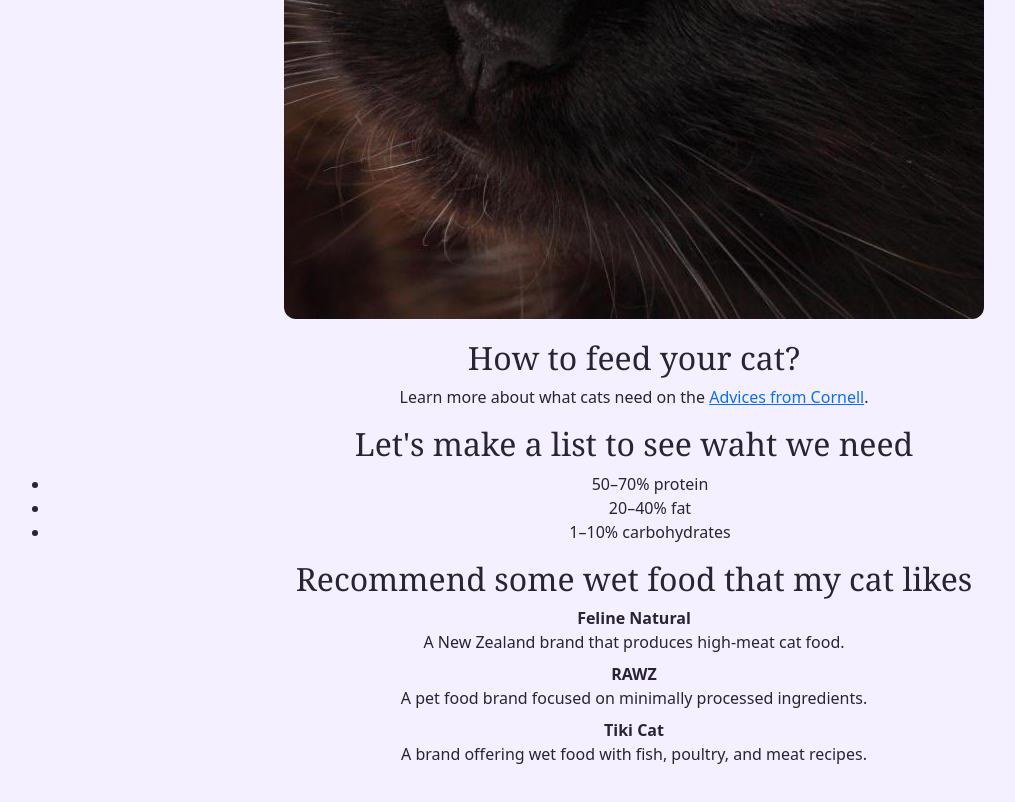
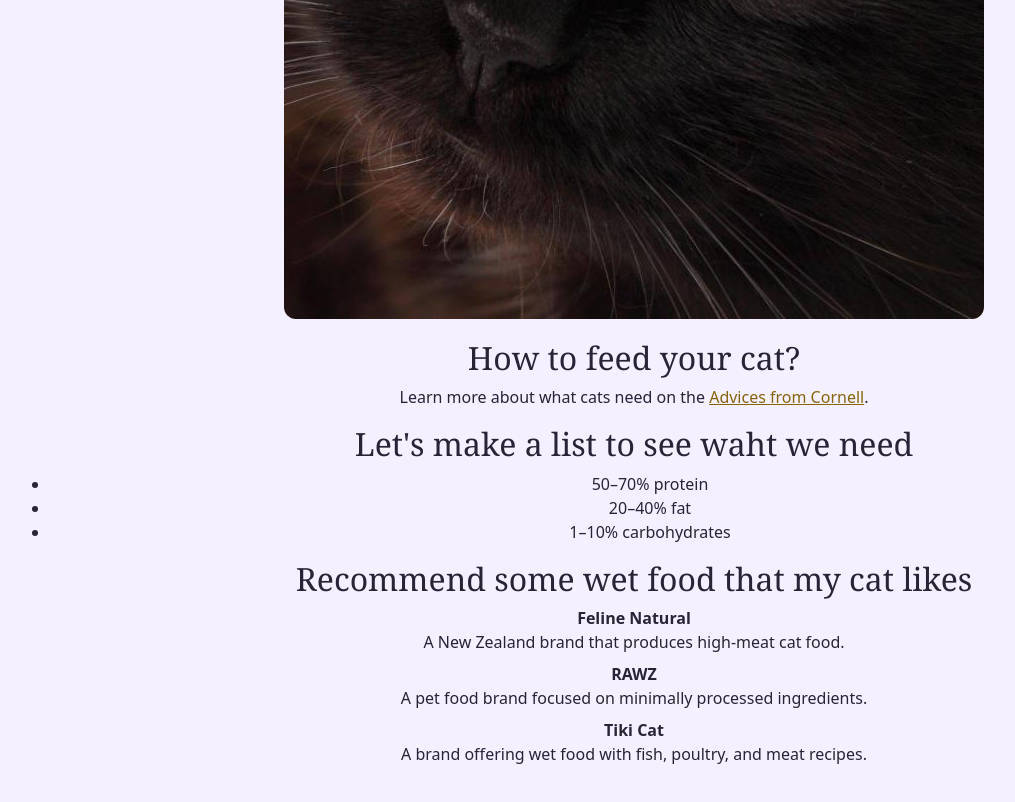
Before and after one commit to shinymidori/shinymidori.github.io, a React (Vite) app: page / in a window 1280 px wide. Shown: the part 647-1449 px from the top of the page, without its empty margins (6-1021 px from the left). Built offline with nearby package versions, Linux system fonts and the light colour scheme.

Commit message:
Update Home.jsx

```diff
--- a/src/components/nav/pages/Home.jsx
+++ b/src/components/nav/pages/Home.jsx
@@ -16,7 +16,7 @@ export default function Home() {
             />
             <h2> How to feed your cat?</h2>
             <p>Learn more about what cats need on the{" "}
-                <a href="https://www.vet.cornell.edu/departments-centers-and-institutes/cornell-feline-health-center/health-information/feline-health-topics/feeding-your-cat">Advices from Cornell</a>.
+                <a href="https://www.vet.cornell.edu/departments-centers-and-institutes/cornell-feline-health-center/health-information/feline-health-topics/feeding-your-cat" style={{ color: "#87650f" }}>Advices from Cornell</a>.
             </p>
 
             <h2>Let's make a list to see waht we need</h2>
```
